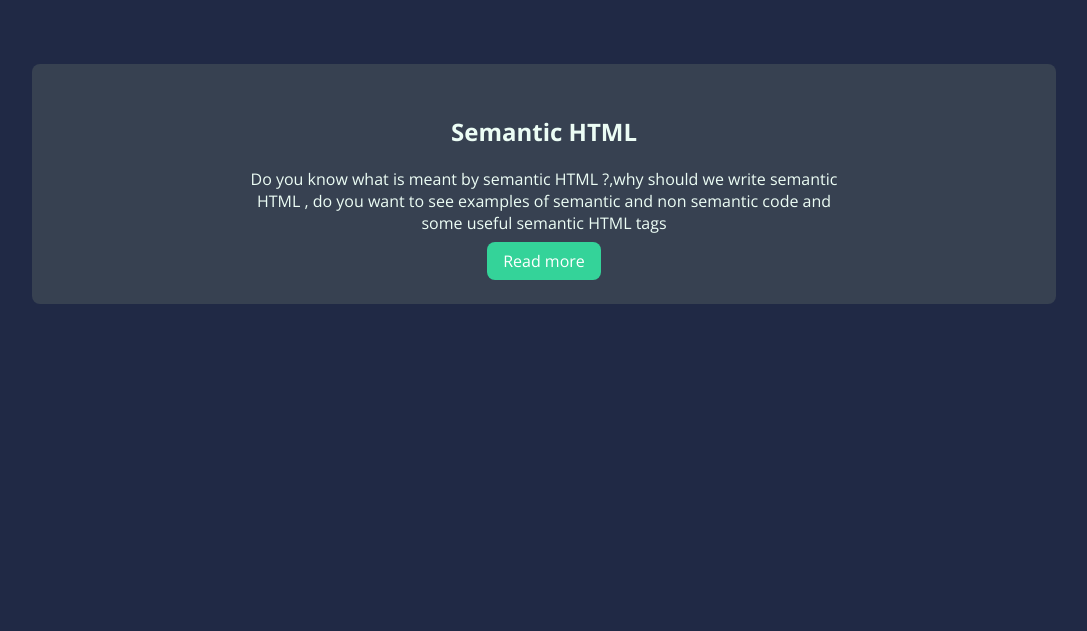
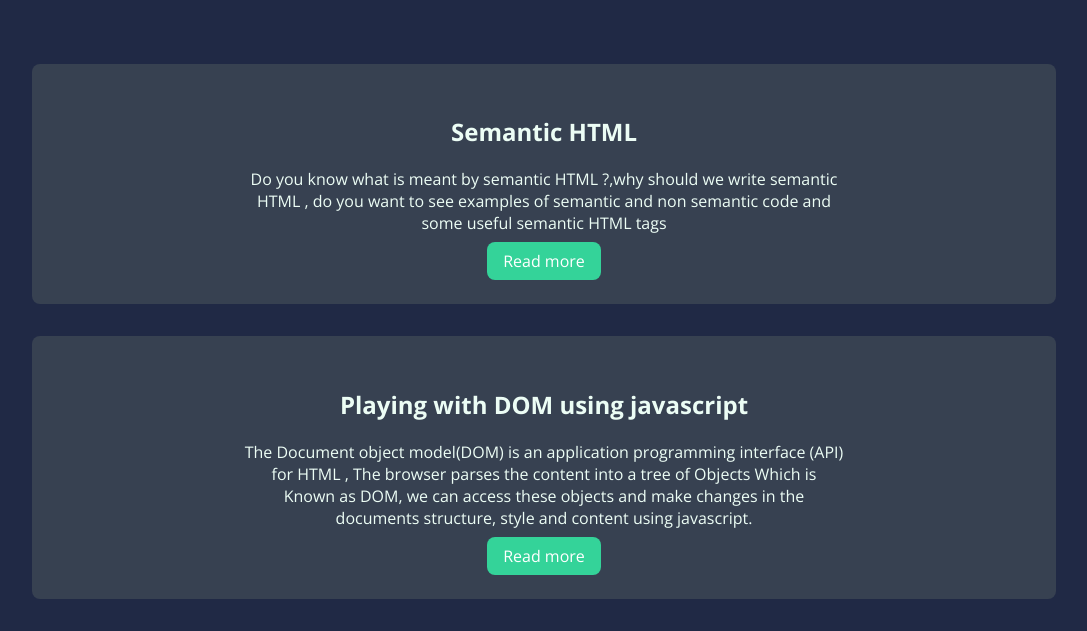
Before and after one commit to suryxks/Surya-portfolio, a plain HTML site: page pages/blog.html in a window 1280 px wide. Shown: the part 496-1127 px from the top of the page, without its empty margins (96-1183 px from the left). Before the commit the page ends 832 px from the top, so only its background shows below. Drawn offline with nearby package versions, Linux system fonts and the light colour scheme.

Commit message:
update: added blog to blog listing page

```diff
--- a/pages/blog.html
+++ b/pages/blog.html
@@ -34,6 +34,7 @@
     </header>
 
     <!--blogs-->
+
     <section class="section box off-white">
         <div class="conatiner container-center">
             <h1>Semantic HTML</h1>
@@ -43,6 +44,18 @@
 
         </div>
     </section>
+
+    <section class="section box off-white">
+        <div class="conatiner container-center">
+            <h1>Playing with DOM using javascript</h1>
+            <p>The Document object model(DOM) is an application programming interface (API) for HTML , The browser
+                parses the content into a tree of Objects Which is Known as DOM, we can access these objects and make
+                changes in the documents structure, style and content using javascript.</p>
+            <a class="link link-primary" href="https://suryxks.hashnode.dev/playing-with-dom-using-javascript">Read
+                more</a>
+
+        </div>
+    </section>
 </body>
 
 </html>
```
